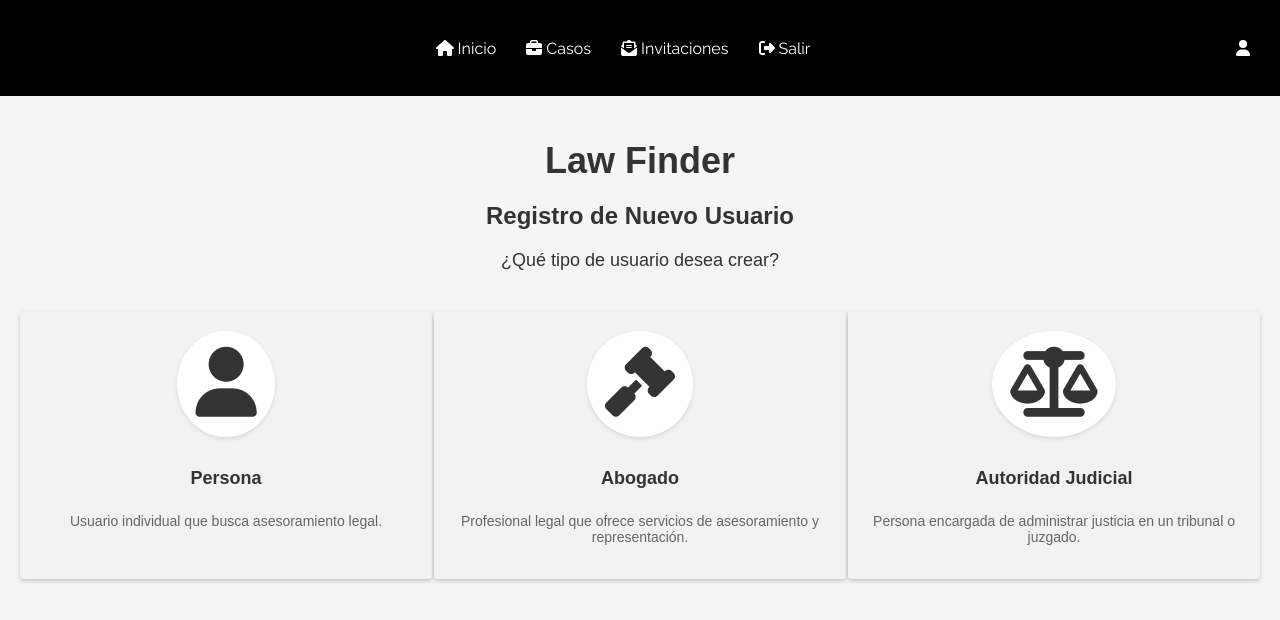
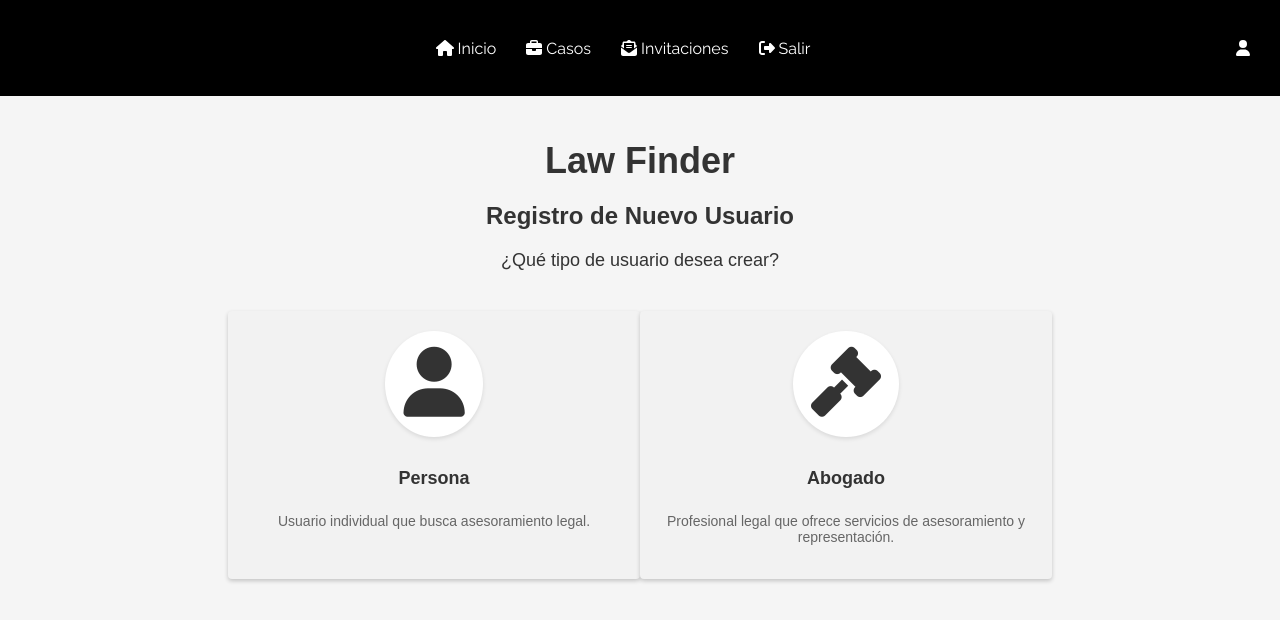
Before and after one commit to sergioguachalla/LawFinder-Frontend, a React (Vite) app: page /Role in a window 1280 px wide. Shown: the top 620 px of the page. Built offline with nearby package versions, Linux system fonts and the light colour scheme.

Commit message:
role changed

```diff
--- a/src/components/CaseInformation.jsx
+++ b/src/components/CaseInformation.jsx
@@ -30,7 +30,7 @@
           <h2 className="card-title">Caso #{id}</h2>
           <h3 className="card-subtitle">{legalCase.title}</h3>
           <p className="card-description">{legalCase.summary}</p>
-          <button className="card-button" onClick={() => navigate(`/RegisterFile/${caseId}`)}>Editar Expediente del Caso {caseId}</button>
+          <button className="card-button" onClick={() => navigate(`/RegisterFile/${caseId}`)}>Añadir al expediente del caso {caseId}</button>
         </div>
         <div className="expediente">
           <h4 className="expediente-title">Expediente</h4>
--- a/src/components/Role.jsx
+++ b/src/components/Role.jsx
@@ -34,6 +34,7 @@
           <p className="role-label">Abogado</p>
           <p className="role-description">Profesional legal que ofrece servicios de asesoramiento y representación.</p>
         </div>
+        {/*
         <div className="button-wrapper">
           <div className="role-button-container">
             <button className="role-button">
@@ -43,6 +44,7 @@
           <p className="role-label">Autoridad Judicial</p>
           <p className="role-description">Persona encargada de administrar justicia en un tribunal o juzgado.</p>
         </div>
+        */}
       </div>
     </div>
     </>
--- a/src/styles/Role.css
+++ b/src/styles/Role.css
@@ -23,7 +23,7 @@
 
 .button-group {
   display: flex;
-  justify-content: space-between;
+  justify-content: center;
 }
 
 .button-wrapper {
```
